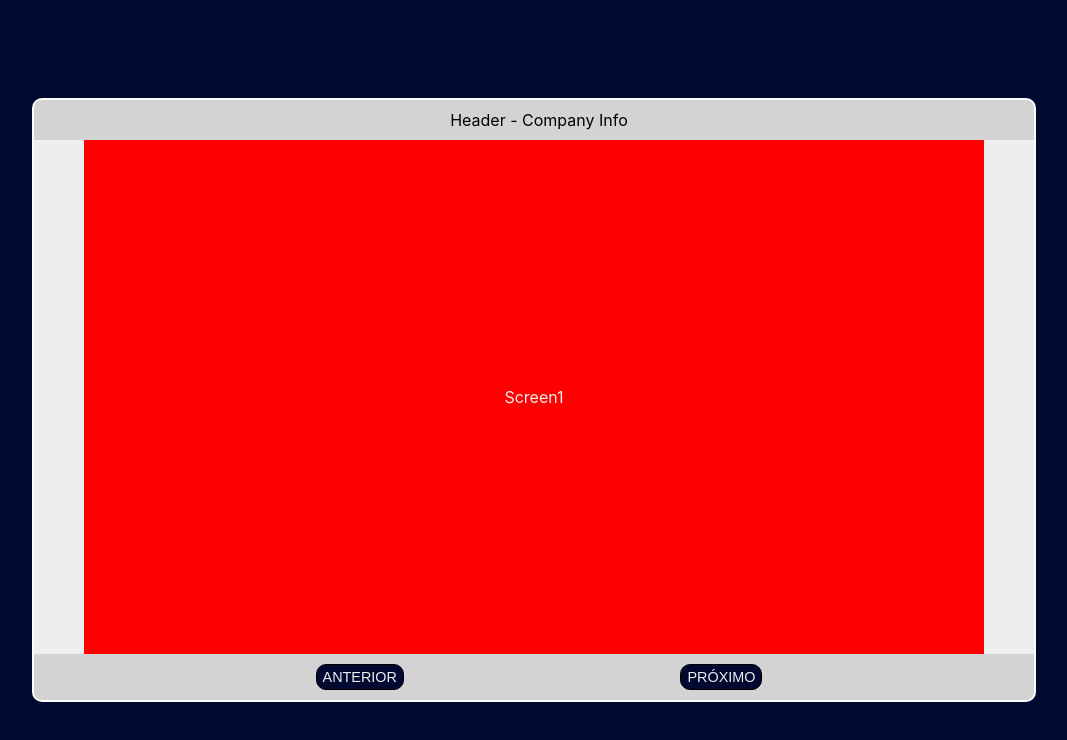
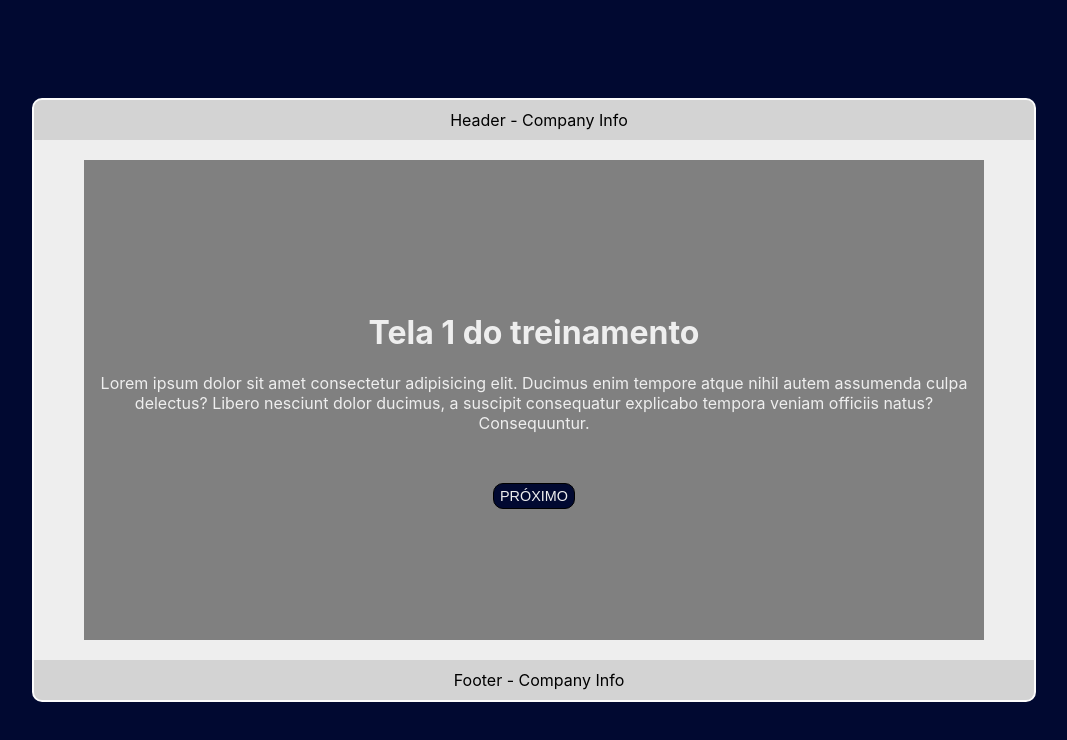
Before and after one commit to CapitaoDAreia/e-learning, a React (Create React App) app: page /screen1 in a window 1280 px wide. Shown: the top 740 px of the page, without its empty margins (106-1173 px from the left). Built offline with nearby package versions, Linux system fonts and the light colour scheme; the HTML template or start-up script is replaced by a standard one.

Commit message:
DEV: First look of the pagination, structuring the pagination logic

```diff
--- a/src/Components/Basics/GlobalButton.component.tsx
+++ b/src/Components/Basics/GlobalButton.component.tsx
@@ -1,7 +1,9 @@
+import { Link } from "react-router-dom";
 import styled from "styled-components";
 
 type GlobalButtonProps = {
     label: string,
+    destination: string
 }
 
 const GlobalButtonComponent = styled.button`
@@ -28,9 +30,11 @@ const GlobalButtonComponent = styled.button`
 
 const GlobalButton = (props: GlobalButtonProps) => {
     return (
-        <GlobalButtonComponent onClick={()=>{console.log(props.label)}} >
-            {props.label}
-        </GlobalButtonComponent>
+        <Link to={props.destination}>
+            <GlobalButtonComponent >
+                {props.label}
+            </GlobalButtonComponent>
+        </Link>
     )
 }
 
--- a/src/Components/Structurals/GlobalContent.component.tsx
+++ b/src/Components/Structurals/GlobalContent.component.tsx
@@ -2,13 +2,15 @@ import React from "react";
 import { Routes, Route } from 'react-router-dom';
 
 import styled from "styled-components";
+import Home from "../../Views/Home";
 import ScreenTest1 from "../../Views/ScreenTest1";
 import ScreenTest2 from "../../Views/ScreenTest2";
+import GlobalButton from "../Basics/GlobalButton.component";
 
 
 const GlobalContentComponent = styled.div`
     width: 90%;
-    height: 100%;
+    height: 80%;
     align-self: center;
 
 `;
@@ -19,6 +21,7 @@ const GlobalContent = () => {
             <Routes>
                 <Route path="/screen2" element={<ScreenTest2 />} />
                 <Route path="/screen1" element={<ScreenTest1 />} />
+                <Route path="/" element={<Home />} />
             </Routes>
         </GlobalContentComponent>
     )
--- a/src/Components/Structurals/GlobalFooter.component.tsx
+++ b/src/Components/Structurals/GlobalFooter.component.tsx
@@ -18,8 +18,7 @@ const GlobalFooterComponent = styled.div`
 const GlobalFooter = (props: {}) => {
     return (
         <GlobalFooterComponent>
-            <GlobalButton label="ANTERIOR"/>
-            <GlobalButton label="PRÓXIMO"/>
+            Footer - Company Info
         </GlobalFooterComponent>
     )
 }
--- /dev/null
+++ b/src/Views/Home.tsx
@@ -0,0 +1,31 @@
+import React from "react";
+
+import styled from "styled-components";
+import GlobalButton from "../Components/Basics/GlobalButton.component";
+
+const HomeComponent = styled.div`
+    background-color: grey;
+    color: #eeeeee;
+    width: 100%;
+    height: 100%;
+
+    display: flex;
+    flex-direction: column;
+    justify-content: center;
+    align-items: center;
+    text-align: center;
+`;
+
+const Home = () => {
+    return (
+        <HomeComponent>
+            <div>
+                <h1>Home</h1>
+                <h2>Clique em no botão abaixo para Iniciar o seu treinamento</h2>
+            </div>
+            <GlobalButton destination='/screen1' label="INICIAR"/>
+        </HomeComponent>
+    )
+}
+
+export default Home
--- a/src/Views/ScreenTest1.tsx
+++ b/src/Views/ScreenTest1.tsx
@@ -1,24 +1,32 @@
 import React from "react";
 
 import styled from "styled-components";
+import GlobalButton from "../Components/Basics/GlobalButton.component";
 
 const ScreenTestComponent1 = styled.div`
-    background-color: red;
+    background-color: grey;
     color: #eeeeee;
     width: 100%;
     height: 100%;
 
     display: flex;
+    flex-direction: column;
     justify-content: center;
     align-items: center;
+    text-align: center;
+    gap: 50px;
 `;
 
 const ScreenTest1 = () => {
     return (
         <ScreenTestComponent1>
             <div>
-                Screen1
+                <h1>Tela 1 do treinamento</h1>
+                <div>
+                    Lorem ipsum dolor sit amet consectetur adipisicing elit. Ducimus enim tempore atque nihil autem assumenda culpa delectus? Libero nesciunt dolor ducimus, a suscipit consequatur explicabo tempora veniam officiis natus? Consequuntur.
+                </div>
             </div>
+            <GlobalButton destination="/screen2" label="PRÓXIMO" />
         </ScreenTestComponent1>
     )
 }
--- a/src/Views/ScreenTest2.tsx
+++ b/src/Views/ScreenTest2.tsx
@@ -1,23 +1,34 @@
 import React from "react";
 
 import styled from "styled-components";
+import GlobalButton from "../Components/Basics/GlobalButton.component";
 
 const ScreenTestComponent2 = styled.div`
-    background-color: red;
+    background-color: grey;
     color: #eeeeee;
     width: 100%;
     height: 100%;
 
     display: flex;
+    flex-direction: column;
     justify-content: center;
     align-items: center;
+    text-align: center;
+    gap: 50px;
 `;
 
 const ScreenTest2 = () => {
     return (
         <ScreenTestComponent2>
             <div>
-                Screen2
+                <h1>Tela 2 do treinamento</h1>
+                <div>
+                    Lorem ipsum dolor sit amet, consectetur adipisicing elit. Distinctio dolorem repellat asperiores et, iusto ex perferendis corporis magnam a tenetur dicta! Voluptatum molestias at amet aliquid! Totam ad voluptatibus omnis!
+                </div>
+            </div>
+            <div>
+                <GlobalButton destination="/screen1" label="ANTERIOR" />
+                <GlobalButton destination="/" label="PRÓXIMO" />
             </div>
         </ScreenTestComponent2>
     )
```
